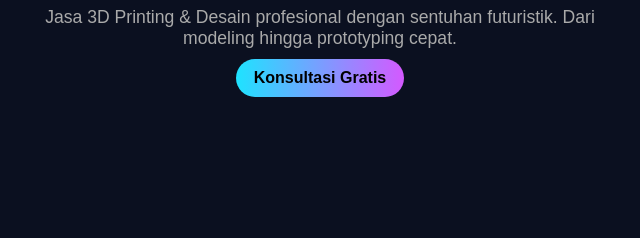
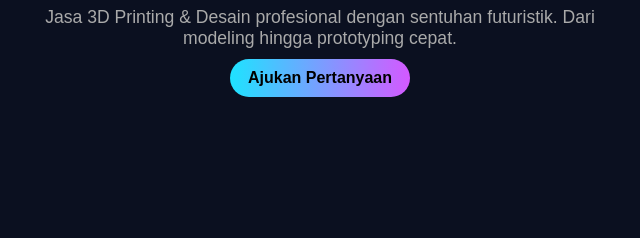
Before and after one commit to horizondesignworkhdw-svg/HDW-Horizon-Design-Works, a plain HTML site: page index.html in a window 1280 px wide. Shown: the part 188-426 px from the top of the page, 320-960 px from the left. Drawn offline with Linux system fonts and the light colour scheme.

Commit message:
Update index.html

```diff
--- a/index.html
+++ b/index.html
@@ -30,7 +30,7 @@
     <img src="logo-hdw.png" alt="HDW Logo">
     <h1>HDW — Horizon Design Works</h1>
     <p class="lead">Jasa 3D Printing & Desain profesional dengan sentuhan futuristik. Dari modeling hingga prototyping cepat.</p>
-    <a href="#kontak" class="btn">Konsultasi Gratis</a>
+    <a href="#kontak" class="btn">Ajukan Pertanyaan</a>
   </header>  <section id="layanan">
     <h2>Layanan Kami</h2>
     <div class="cards">
```
